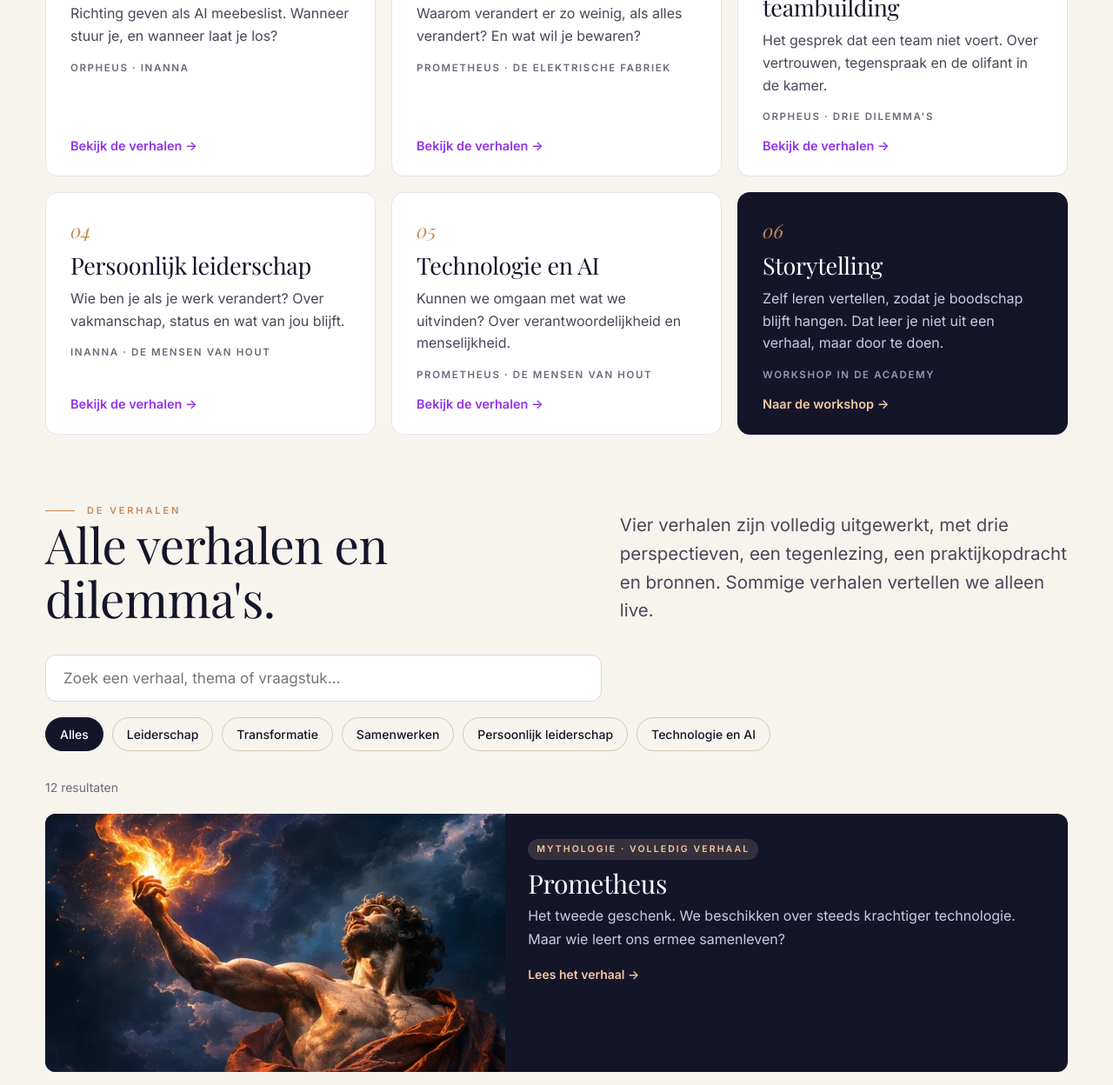
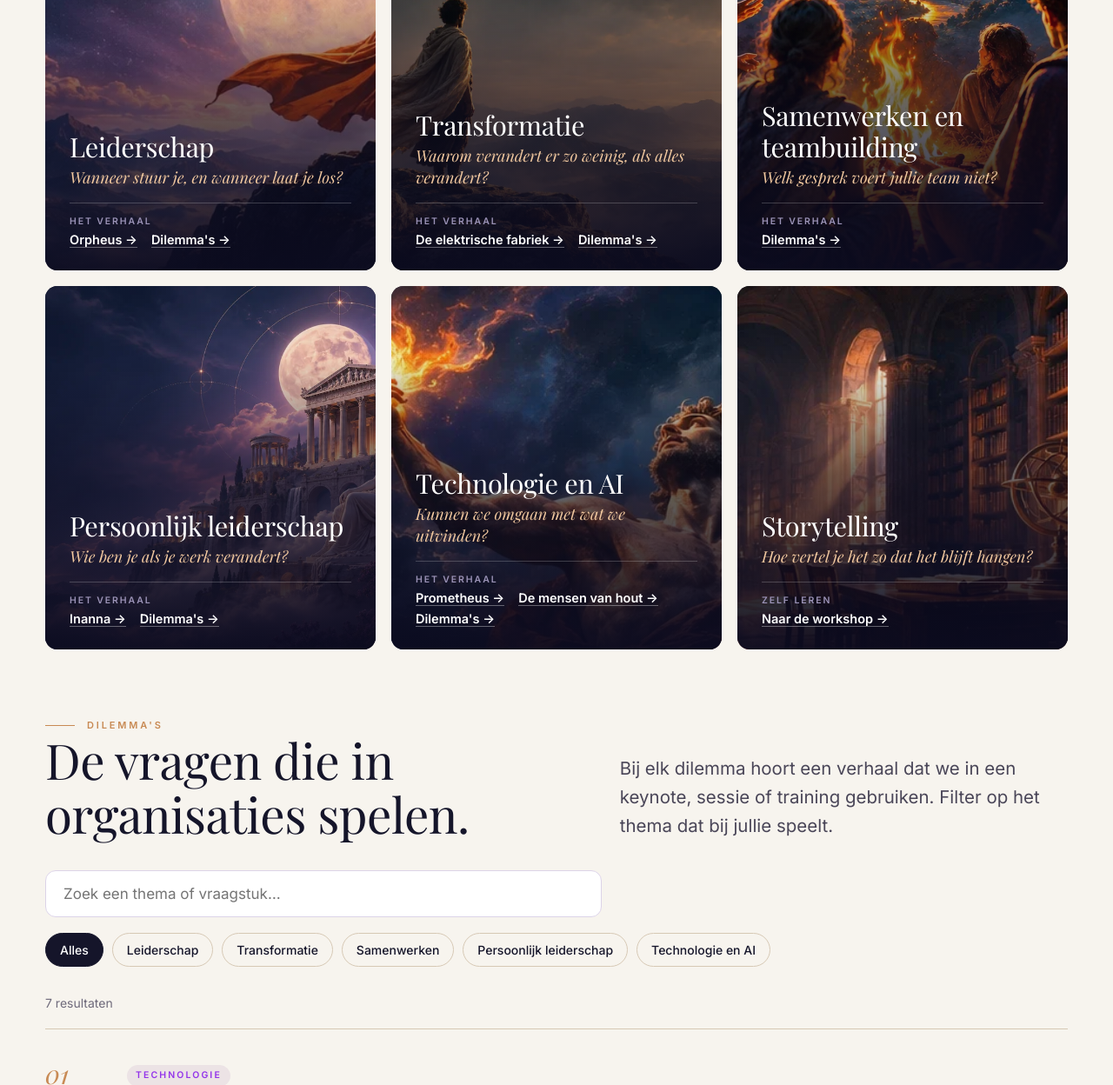
Before and after one commit to 197701010/black-elephant-site, a plain HTML site: page library/index.html in a window 1280 px wide. Shown: the part 1199-2447 px from the top of the page at 87% size. Drawn offline with Linux system fonts and the light colour scheme.

Commit message:
v25: thema's als beeld, verhaal als middel

```diff
--- a/library/index.html
+++ b/library/index.html
@@ -33,16 +33,18 @@
 .dl-count{font-size:14px;color:var(--muted);margin:0 0 18px}
 .stories{display:grid;grid-template-columns:repeat(2,1fr);gap:20px;margin-bottom:50px}
 .themas{display:grid;grid-template-columns:repeat(3,1fr);gap:18px}
-.thema{display:flex;flex-direction:column;background:#fff;border:1px solid #E6DFEE;border-radius:14px;padding:28px 28px 26px;color:var(--ink);text-decoration:none;transition:border-color .25s,transform .25s,box-shadow .25s}
-.thema:hover{border-color:var(--plum);transform:translateY(-3px);box-shadow:0 18px 40px -24px rgba(79,70,229,.45)}
-.thema .n{font:italic 400 22px var(--serif);color:#C88A54;margin-bottom:10px}
-.thema h3{font-size:27px;margin:0 0 10px}
-.thema p{color:var(--ink-2);font-size:16px;line-height:1.6;margin:0 0 16px}
-.thema .st{font:600 11.5px var(--sans);letter-spacing:.14em;text-transform:uppercase;color:var(--muted);margin-bottom:18px}
-.thema .go{margin-top:auto;font:600 14.5px var(--sans);color:var(--plum)}
-.thema.alt{background:#15152A;border-color:#15152A;color:#fff}
-.thema.alt h3{color:#fff}.thema.alt p{color:#CFC8E2}.thema.alt .st{color:#9C94B8}.thema.alt .go{color:#F2C9A0}
-@media (max-width:920px){.themas{grid-template-columns:1fr}}
+.thema{position:relative;overflow:hidden;border-radius:14px;aspect-ratio:4/4.4;background:#15152A;color:#fff}
+.thema img{position:absolute;inset:0;width:100%;height:100%;object-fit:cover;transition:transform 1.4s cubic-bezier(.2,.7,.2,1)}
+.thema:hover img{transform:scale(1.06)}
+.thema::after{content:"";position:absolute;inset:0;background:linear-gradient(0deg,rgba(11,11,31,.96) 0%,rgba(11,11,31,.6) 48%,rgba(11,11,31,.05) 80%)}
+.thema .tx{position:absolute;left:28px;right:28px;bottom:26px;z-index:1}
+.thema h3{color:#fff;font-size:clamp(26px,2.4vw,32px);margin:0 0 6px}
+.thema p{font:italic 400 18px/1.4 var(--serif);color:#F2C9A0;margin:0 0 16px}
+.thema .lk{display:flex;flex-wrap:wrap;gap:6px 16px;align-items:baseline;border-top:1px solid rgba(255,255,255,.2);padding-top:14px}
+.thema .lk span{font:600 10.5px var(--sans);letter-spacing:.18em;text-transform:uppercase;color:#9C94B8;width:100%}
+.thema .lk a{color:#fff;font:600 14.5px var(--sans);text-decoration:none;border-bottom:1px solid rgba(255,255,255,.35)}
+.thema .lk a:hover{border-color:#F2C9A0;color:#F2C9A0}
+@media (max-width:920px){.themas{grid-template-columns:1fr}.thema{aspect-ratio:4/3.4}}
 .scard{display:flex;flex-direction:column;background:#15152A;color:#fff;border-radius:12px;overflow:hidden;transition:transform .25s}
 .scard:first-child{grid-column:1/-1;flex-direction:row}
 .scard:first-child img{width:45%;min-height:280px}
@@ -112,7 +114,7 @@
     <p class="crumbs"><a href="/">Black Elephant</a> / The Library</p>
     <p class="eyebrow">The Library</p>
     <h1>Sommige vragen worden <em>nooit oud.</em></h1>
-    <p class="lede" style="margin-top:26px">Verhalen bij de vraagstukken van AI-transformatie: leiderschap, samenwerken, verandering en persoonlijk leiderschap. Kies eerst je thema, dan het verhaal.</p>
+    <p class="lede" style="margin-top:26px">Zes thema's die in elke AI-transformatie spelen. Bij elk thema hoort een verhaal dat het gesprek opent.</p>
   </div>
 </section>
 
@@ -121,15 +123,15 @@
   <div class="wrap">
     <div class="head-row" style="margin-bottom:34px">
       <div><p class="eyebrow rv">Thema's</p><h2 id="h-th" class="rv">Waar speelt het bij jullie?</h2></div>
-      <p class="lede rv">Elk thema heeft zijn eigen verhalen en dilemma's. Kies wat er bij jullie speelt, en lees het verhaal dat erbij hoort.</p>
+      <p class="lede rv">Het thema is van jullie. Het verhaal is ons middel om erover in gesprek te komen.</p>
     </div>
     <div class="themas">
-      <a class="thema rv" href="#verhalen" data-go="leiderschap"><span class="n">01</span><h3>Leiderschap</h3><p>Richting geven als AI meebeslist. Wanneer stuur je, en wanneer laat je los?</p><span class="st">Orpheus · Inanna</span><span class="go">Bekijk de verhalen →</span></a>
-      <a class="thema rv" href="#verhalen" data-go="verandering"><span class="n">02</span><h3>Transformatie</h3><p>Waarom verandert er zo weinig, als alles verandert? En wat wil je bewaren?</p><span class="st">Prometheus · De elektrische fabriek</span><span class="go">Bekijk de verhalen →</span></a>
-      <a class="thema rv" href="#verhalen" data-go="samen"><span class="n">03</span><h3>Samenwerken en teambuilding</h3><p>Het gesprek dat een team niet voert. Over vertrouwen, tegenspraak en de olifant in de kamer.</p><span class="st">Orpheus · drie dilemma's</span><span class="go">Bekijk de verhalen →</span></a>
-      <a class="thema rv" href="#verhalen" data-go="mens"><span class="n">04</span><h3>Persoonlijk leiderschap</h3><p>Wie ben je als je werk verandert? Over vakmanschap, status en wat van jou blijft.</p><span class="st">Inanna · De mensen van hout</span><span class="go">Bekijk de verhalen →</span></a>
-      <a class="thema rv" href="#verhalen" data-go="technologie"><span class="n">05</span><h3>Technologie en AI</h3><p>Kunnen we omgaan met wat we uitvinden? Over verantwoordelijkheid en menselijkheid.</p><span class="st">Prometheus · De mensen van hout</span><span class="go">Bekijk de verhalen →</span></a>
-      <a class="thema alt rv" href="/workshops/#w-story"><span class="n">06</span><h3>Storytelling</h3><p>Zelf leren vertellen, zodat je boodschap blijft hangen. Dat leer je niet uit een verhaal, maar door te doen.</p><span class="st">Workshop in de Academy</span><span class="go">Naar de workshop →</span></a>
+      <div class="thema rv"><img src="/assets/be/img/reis.webp" alt="" loading="lazy" style="object-position:60% 40%"><div class="tx"><h3>Leiderschap</h3><p>Wanneer stuur je, en wanneer laat je los?</p><div class="lk"><span>Het verhaal</span><a href="/library/orpheus/">Orpheus →</a><a href="#verhalen" data-go="leiderschap">Dilemma's →</a></div></div></div>
+      <div class="thema rv"><img src="/assets/be/img/landschap.webp" alt="" loading="lazy" style="object-position:30% 50%"><div class="tx"><h3>Transformatie</h3><p>Waarom verandert er zo weinig, als alles verandert?</p><div class="lk"><span>Het verhaal</span><a href="/library/elektrische-fabriek/">De elektrische fabriek →</a><a href="#verhalen" data-go="verandering">Dilemma's →</a></div></div></div>
+      <div class="thema rv"><img src="/assets/be/img/hero.webp" alt="" loading="lazy" style="object-position:50% 40%"><div class="tx"><h3>Samenwerken en teambuilding</h3><p>Welk gesprek voert jullie team niet?</p><div class="lk"><span>Het verhaal</span><a href="#verhalen" data-go="samen">Dilemma's →</a></div></div></div>
+      <div class="thema rv"><img src="/assets/be/img/hemelstad-1200.webp" alt="" loading="lazy" style="object-position:75% 50%"><div class="tx"><h3>Persoonlijk leiderschap</h3><p>Wie ben je als je werk verandert?</p><div class="lk"><span>Het verhaal</span><a href="/library/inanna/">Inanna →</a><a href="#verhalen" data-go="mens">Dilemma's →</a></div></div></div>
+      <div class="thema rv"><img src="/assets/be/img/prometheus-kaart.webp" alt="" loading="lazy" style="object-position:50% 30%"><div class="tx"><h3>Technologie en AI</h3><p>Kunnen we omgaan met wat we uitvinden?</p><div class="lk"><span>Het verhaal</span><a href="/library/prometheus/">Prometheus →</a><a href="/library/mensen-van-hout/">De mensen van hout →</a><a href="#verhalen" data-go="technologie">Dilemma's →</a></div></div></div>
+      <div class="thema rv"><img src="/assets/be/img/library-zaal.webp" alt="" loading="lazy"><div class="tx"><h3>Storytelling</h3><p>Hoe vertel je het zo dat het blijft hangen?</p><div class="lk"><span>Zelf leren</span><a href="/workshops/#w-story">Naar de workshop →</a></div></div></div>
     </div>
   </div>
 </section>
@@ -137,20 +139,13 @@
 <section class="sec" id="verhalen" aria-labelledby="h-dl" style="padding-top:50px">
   <div class="wrap">
     <div class="head-row" style="margin-bottom:34px">
-      <div><p class="eyebrow rv">De verhalen</p><h2 id="h-dl" class="rv">Alle verhalen en dilemma's.</h2></div>
-      <p class="lede rv">Vier verhalen zijn volledig uitgewerkt, met drie perspectieven, een tegenlezing, een praktijkopdracht en bronnen. Sommige verhalen vertellen we alleen live.</p>
+      <div><p class="eyebrow rv">Dilemma's</p><h2 id="h-dl" class="rv">De vragen die in organisaties spelen.</h2></div>
+      <p class="lede rv">Bij elk dilemma hoort een verhaal dat we in een keynote, sessie of training gebruiken. Filter op het thema dat bij jullie speelt.</p>
     </div>
-    <div class="search rv"><label for="lib-q" class="sr">Zoek in de Library</label><input id="lib-q" type="search" placeholder="Zoek een verhaal, thema of vraagstuk…" autocomplete="off"></div>
+    <div class="search rv"><label for="lib-q" class="sr">Zoek in de Library</label><input id="lib-q" type="search" placeholder="Zoek een thema of vraagstuk…" autocomplete="off"></div>
     <div class="chips" role="group" aria-label="Filter op thema"><button type="button" class="chip" data-f="alle" aria-pressed="true">Alles</button><button type="button" class="chip" data-f="leiderschap" aria-pressed="false">Leiderschap</button><button type="button" class="chip" data-f="verandering" aria-pressed="false">Transformatie</button><button type="button" class="chip" data-f="samen" aria-pressed="false">Samenwerken</button><button type="button" class="chip" data-f="mens" aria-pressed="false">Persoonlijk leiderschap</button><button type="button" class="chip" data-f="technologie" aria-pressed="false">Technologie en AI</button></div>
     <p class="dl-count" id="dl-count" aria-live="polite"></p>
-    <div class="stories">
-      <a class="scard rv" id="prometheus" href="/library/prometheus/" data-t="technologie verandering" data-q="prometheus vuur innovatie macht verantwoordelijkheid technologie ai griekse"><img src="/assets/be/img/prometheus-kaart.webp" alt="" loading="lazy"><span class="sct"><span class="tag">Mythologie · volledig verhaal</span><h3>Prometheus</h3><span class="sub">Het tweede geschenk. We beschikken over steeds krachtiger technologie. Maar wie leert ons ermee samenleven?</span><span class="go">Lees het verhaal →</span></span></a>
-      <a class="scard rv" id="orpheus" href="/library/orpheus/" data-t="leiderschap mens samen" data-q="orpheus eurydice controle vertrouwen verlies leiderschap delegeren griekse"><img src="/assets/be/img/reis.webp" alt="" loading="lazy"><span class="sct"><span class="tag">Mythologie · volledig verhaal</span><h3>Orpheus en Eurydice</h3><span class="sub">De paradox van controle. Soms brengt juist de poging om iets te beschermen het in gevaar.</span><span class="go">Lees het verhaal →</span></span></a>
-      <a class="scard rv" id="inanna" href="/library/inanna/" data-t="mens leiderschap" data-q="inanna soemerisch identiteit macht status verandering"><img src="/assets/be/img/hemelstad-1200.webp" alt="" loading="lazy"><span class="sct"><span class="tag">Mythologie · volledig verhaal</span><h3>Inanna</h3><span class="sub">De zeven poorten. Wie ben je als de tekenen van je macht verdwijnen?</span><span class="go">Lees het verhaal →</span></span></a>
-      <a class="scard rv" id="mensen-van-hout" href="/library/mensen-van-hout/" data-t="technologie mens" data-q="popol vuh maya hout menselijk ai automatisering verantwoordelijkheid"><img src="/assets/be/img/mensen-van-hout.webp" alt="" loading="lazy"><span class="sct"><span class="tag">Mythologie · volledig verhaal</span><h3>De mensen van hout</h3><span class="sub">Wat maakt ons menselijk? De gelijkenis met een mens is nog geen antwoord.</span><span class="go">Lees het verhaal →</span></span></a>
-      <a class="scard live rv" id="elektrische-fabriek" href="/library/elektrische-fabriek/" data-t="verandering technologie" data-q="fabriek elektriciteit motor ai transformatie innovatie verandering keynote"><span class="lq" aria-hidden="true"><span>Nieuwe motor.</span><em>Oude fabriek.</em></span><span class="sct"><span class="tag">Live verhaal · keynote</span><h3>De elektrische fabriek</h3><span class="sub">Waarom een nieuwe motor nog geen nieuwe organisatie maakt. Dit verhaal vertellen we live.</span><span class="go">Lees de inleiding →</span></span></a>
-    </div>
-    <h3 class="dlh rv">Meer dilemma's, verhaal in voorbereiding</h3>
+
     <p class="empty" id="dl-empty" hidden>Geen verhalen of dilemma's gevonden. Probeer een ander woord, of <a href="#" id="dl-reset">toon alles</a>.</p>
     <div class="dls">
 <article class="dl rv" data-t="technologie">
```
Also changed, not shown: index.html (+3 -3 lines).
